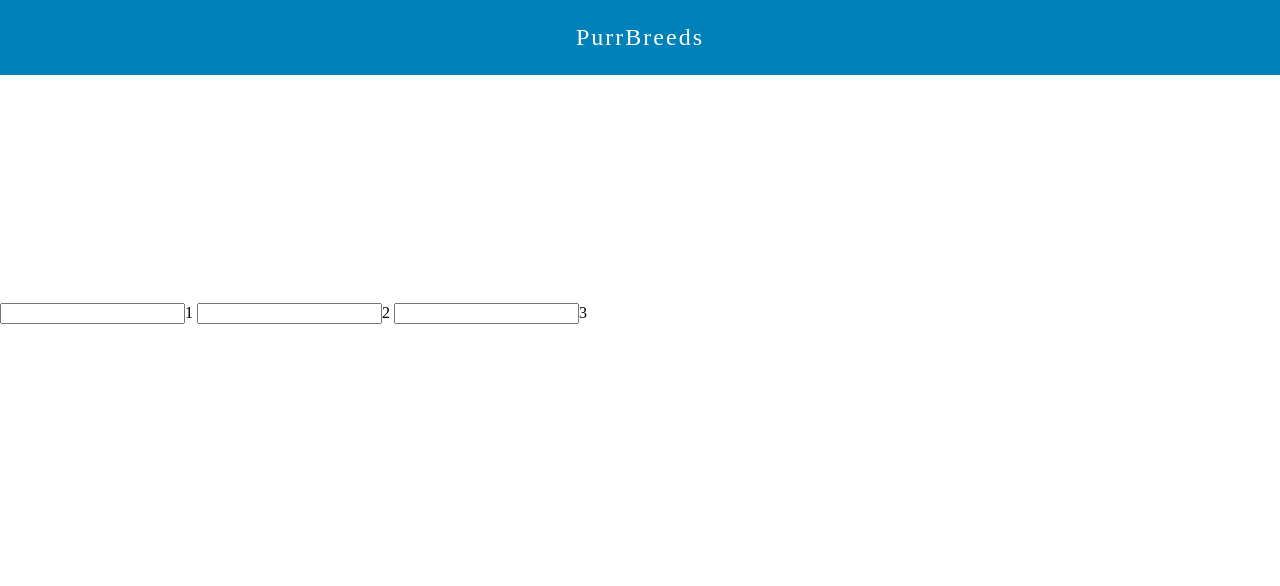
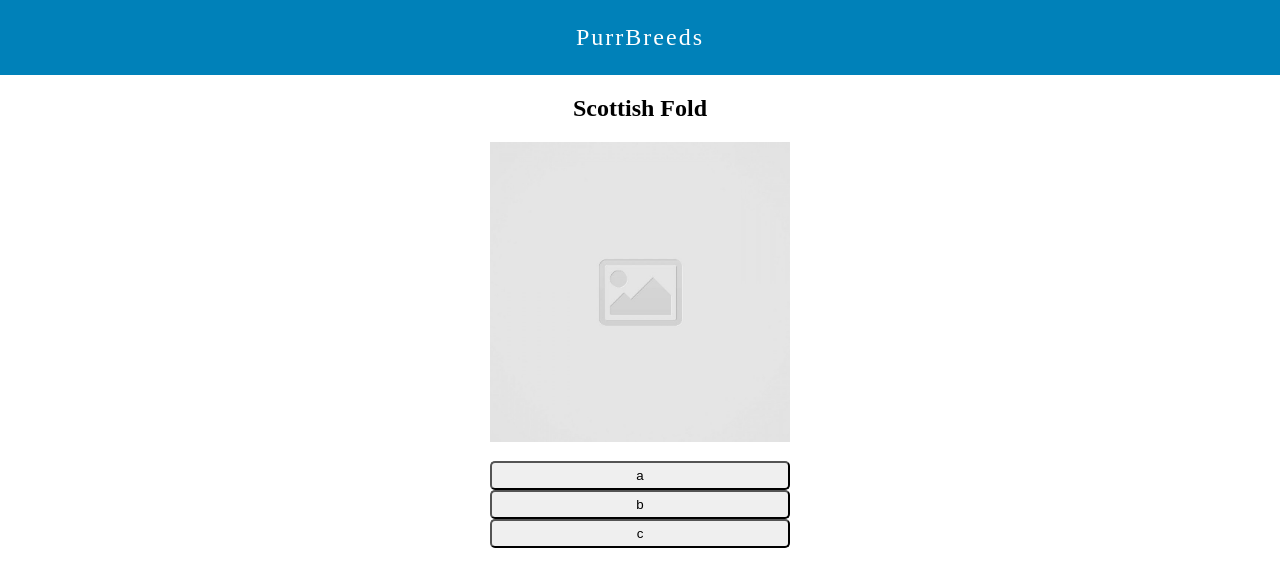
Before and after one commit to annaaksenov/PurrBreeds, a website: page index.html in a window 1280 px wide. Drawn offline with Linux system fonts and the light colour scheme.

Commit message:
Created guess-view where banner, image, and survey are situated

```diff
--- a/css/layout.css
+++ b/css/layout.css
@@ -23,8 +23,11 @@
   width: 100%;
 }
 
-.center {
-  padding: 70px 0;
+/* .center {
+} */
+
+.cat-holder {
+  /* position: relative; */
 }
 
 button {
--- a/css/styles.css
+++ b/css/styles.css
@@ -25,3 +25,27 @@
   box-shadow: 0 3px 10px rgb(85, 85, 85);
   background-color: #e12727;
 }
+
+.banner {
+  display: flex;
+  justify-content: center;
+}
+
+.cat-holder,
+.quiz {
+  width: 300px;
+  margin: 0 auto;
+  padding-bottom: 15px;
+}
+
+input {
+  display: flex;
+  width: 100%;
+  padding: 5px;
+  border-radius: 5px;
+  justify-content: center;
+}
+
+img {
+  width: 100%;
+}
--- a/index.html
+++ b/index.html
@@ -20,7 +20,7 @@
 
     <main class="container">
       <div data-view="start-view" class="hidden">
-        <div class="row center">
+        <div class="row">
           <div class="column-halves">
             <p>Do you know your cats?</p>
           </div>
@@ -31,16 +31,19 @@
       </div>
 
       <div data-view="guess-view">
-        <div class="row center">
-          <div class="colm-full">
-            <img src="">
+        <div class="banner column-full">
+          <h2>Scottish Fold</h2>
+        </div>
+        <div class="row cat-container">
+          <div class="column-full cat-holder">
+            <img src="./images/placeholder-image-square.jpg.jpg">
           </div>
         </div>
-        <div class="row center">
-          <div class="colm-full">
-            <label><input/>1</label>
-            <label><input />2</label>
-            <label><input />3</label>
+        <div class="row">
+          <div class="column-full quiz">
+            <label><input type="button" value="a"/></label>
+            <label><input type="button" value="b"/></label>
+            <label><input type="button" value="c"/></label>
           </div>
         </div>
       </div>
```
Also changed, not shown: images/placeholder-image-square.jpg.jpg (added).
